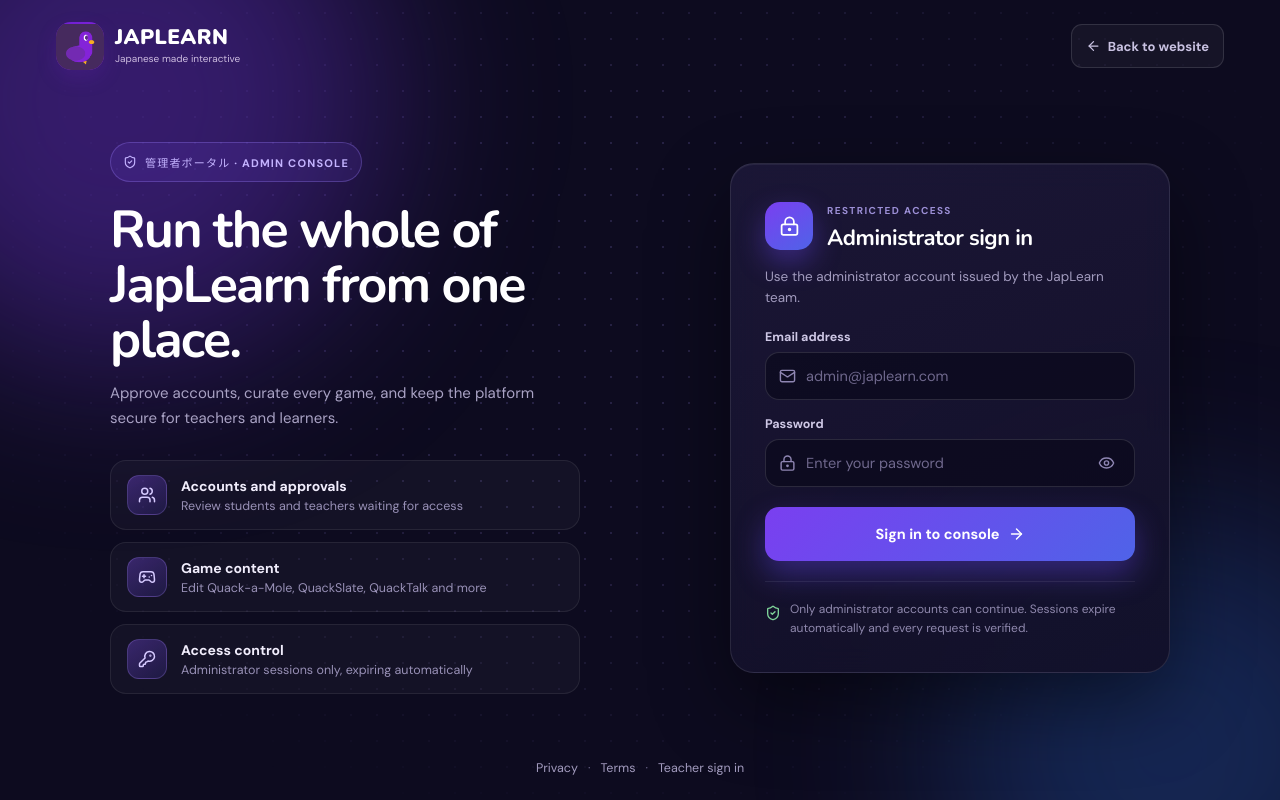
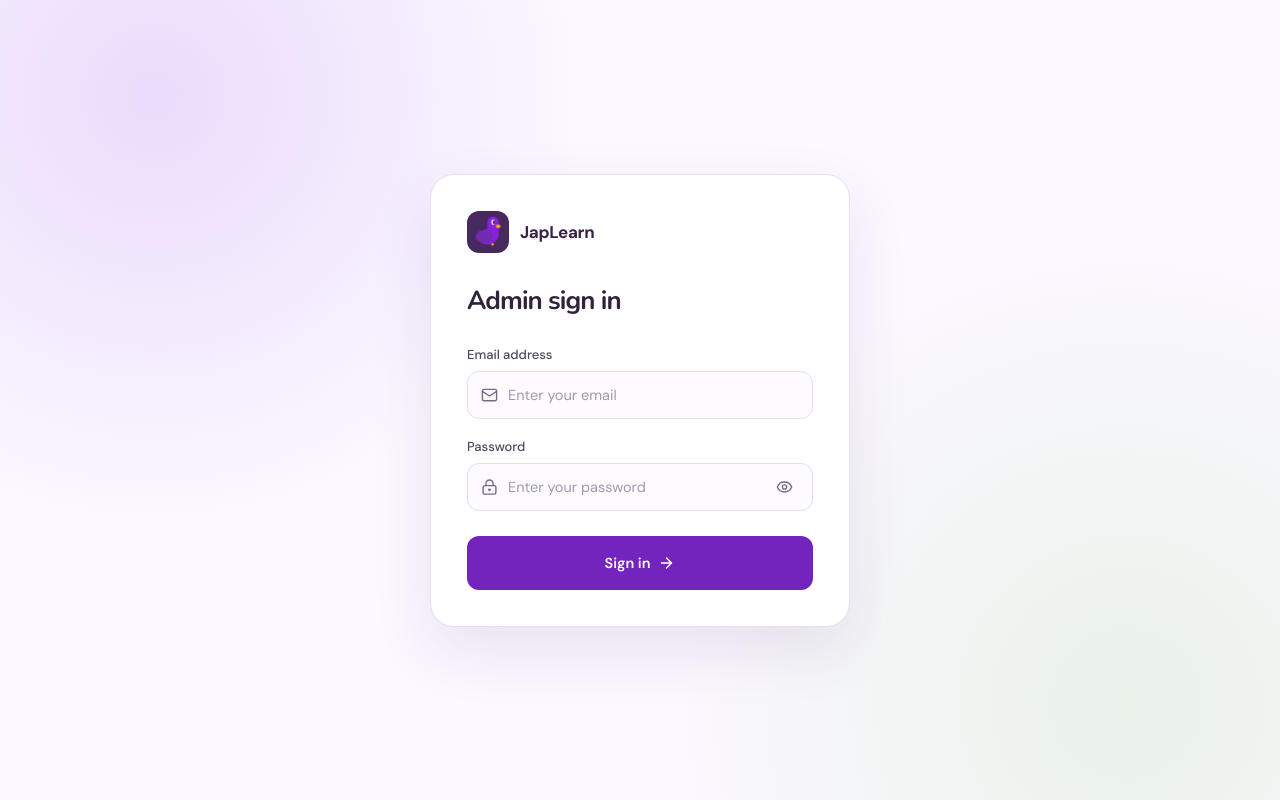
Before and after one commit to rychfghg/Japlearn-Website, a React (Vite) app: page /admin/login in a window 1280 px wide. Built offline with nearby package versions, Linux system fonts and the light colour scheme; no server answers.

Commit message:
updating admin page

```diff
--- a/src/pages/Login.tsx
+++ b/src/pages/Login.tsx
@@ -6,11 +6,8 @@ import {
   DatabaseZap,
   Eye,
   EyeOff,
-  Gamepad2,
-  KeyRound,
   LockKeyhole,
   TriangleAlert,
-  Users,
   Mail,
   Presentation,
   MailCheck,
@@ -20,6 +17,7 @@ import {
 import { Link, useNavigate } from "react-router-dom";
 import Brand from "../components/Brand";
 import mascot from "../assets/idle.png";
+import appLogo from "../assets/app-logo.png";
 import { EMAIL_PATTERN, loginUser, requestPasswordReset, type PortalRole } from "../lib/api";
 import { session } from "../lib/auth";
 import { startPage } from "../features/teacher/preferences";
@@ -103,46 +101,13 @@ export default function Login({ role }: LoginProps) {
   if (!isTeacher) {
     return (
       <main className="adm-login">
-        <span className="adm-grid" aria-hidden="true" />
-        <span className="adm-glow adm-glow-1" aria-hidden="true" />
-        <span className="adm-glow adm-glow-2" aria-hidden="true" />
-
-        <header className="adm-top">
-          <Brand light />
-          <Link to="/" className="adm-back"><ArrowLeft /> Back to website</Link>
-        </header>
-
         <div className="adm-shell">
-          <section className="adm-intro">
-            <span className="adm-kicker"><ShieldCheck /> 管理者ポータル · ADMIN CONSOLE</span>
-            <h2>Run the whole of JapLearn from one place.</h2>
-            <p>Approve accounts, curate every game, and keep the platform secure for teachers and learners.</p>
-
-            <ul className="adm-caps">
-              <li>
-                <span><Users /></span>
-                <div><b>Accounts and approvals</b><small>Review students and teachers waiting for access</small></div>
-              </li>
-              <li>
-                <span><Gamepad2 /></span>
-                <div><b>Game content</b><small>Edit Quack-a-Mole, QuackSlate, QuackTalk and more</small></div>
-              </li>
-              <li>
-                <span><KeyRound /></span>
-                <div><b>Access control</b><small>Administrator sessions only, expiring automatically</small></div>
-              </li>
-            </ul>
-          </section>
-
           <form className="adm-card" onSubmit={submit}>
-            <div className="adm-card-head">
-              <span className="adm-card-icon"><LockKeyhole /></span>
-              <div>
-                <small>RESTRICTED ACCESS</small>
-                <h1>Administrator sign in</h1>
-              </div>
+            <div className="adm-brand">
+              <img src={appLogo} alt="JapLearn logo" />
+              <span>JapLearn</span>
             </div>
-            <p className="adm-card-lead">Use the administrator account issued by the JapLearn team.</p>
+            <h1>Admin sign in</h1>
 
             {error && <div className="adm-error" role="alert"><TriangleAlert /> {error}</div>}
 
@@ -154,7 +119,7 @@ export default function Login({ role }: LoginProps) {
                 type="email"
                 value={email}
                 onChange={(event) => setEmail(event.target.value)}
-                placeholder="admin@japlearn.com"
+                placeholder="Enter your email"
                 required
                 autoComplete="email"
               />
@@ -186,24 +151,11 @@ export default function Login({ role }: LoginProps) {
             {capsOn && <p className="adm-caps-warn"><TriangleAlert /> Caps Lock is on</p>}
 
             <button className="adm-submit" disabled={loading}>
-              {loading ? "Verifying access…" : "Sign in to console"}
+              {loading ? "Signing in…" : "Sign in"}
               {!loading && <ArrowRight />}
             </button>
-
-            <div className="adm-foot">
-              <ShieldCheck />
-              <span>Only administrator accounts can continue. Sessions expire automatically and every request is verified.</span>
-            </div>
           </form>
         </div>
-
-        <footer className="adm-legal">
-          <Link to="/privacy">Privacy</Link>
-          <span>·</span>
-          <Link to="/terms">Terms</Link>
-          <span>·</span>
-          <Link to="/teacher/login">Teacher sign in</Link>
-        </footer>
       </main>
     );
   }
```
Also changed, not shown: src/styles.css.
